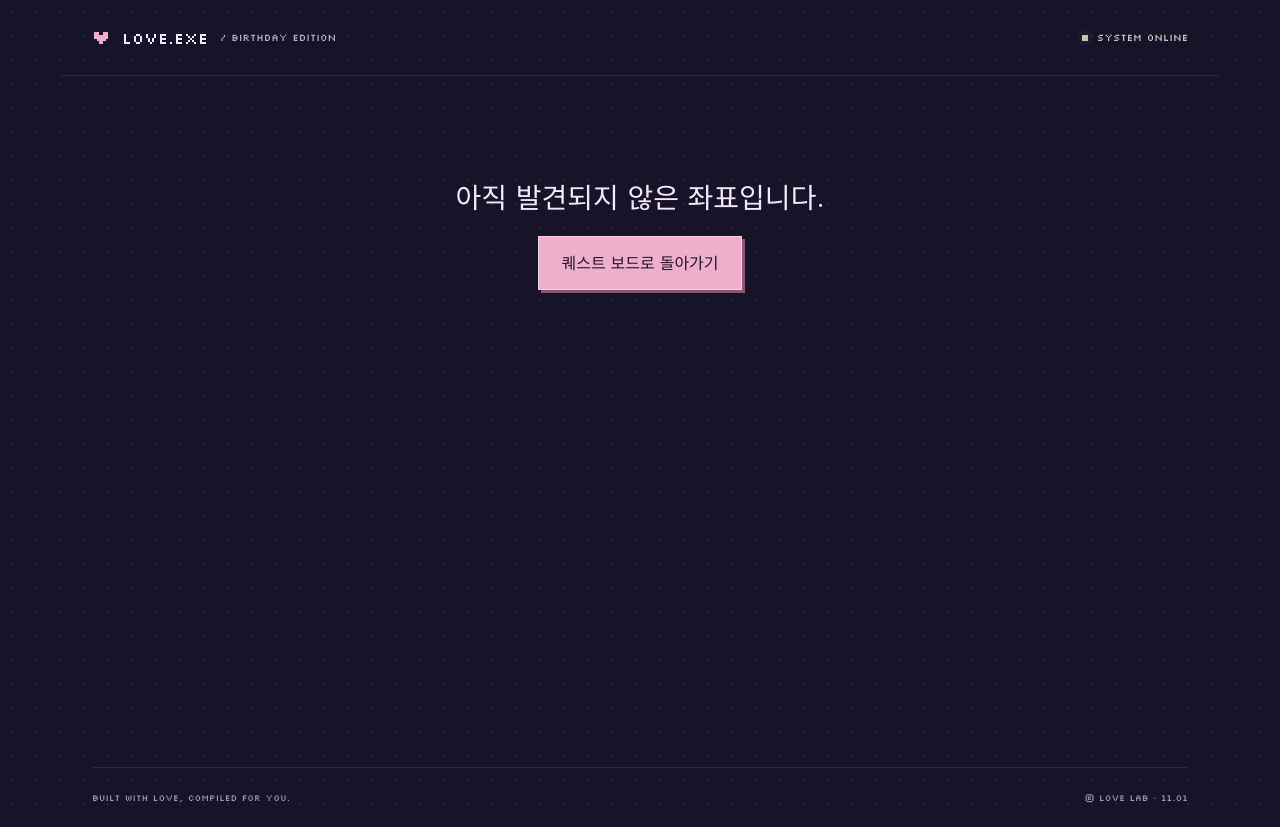
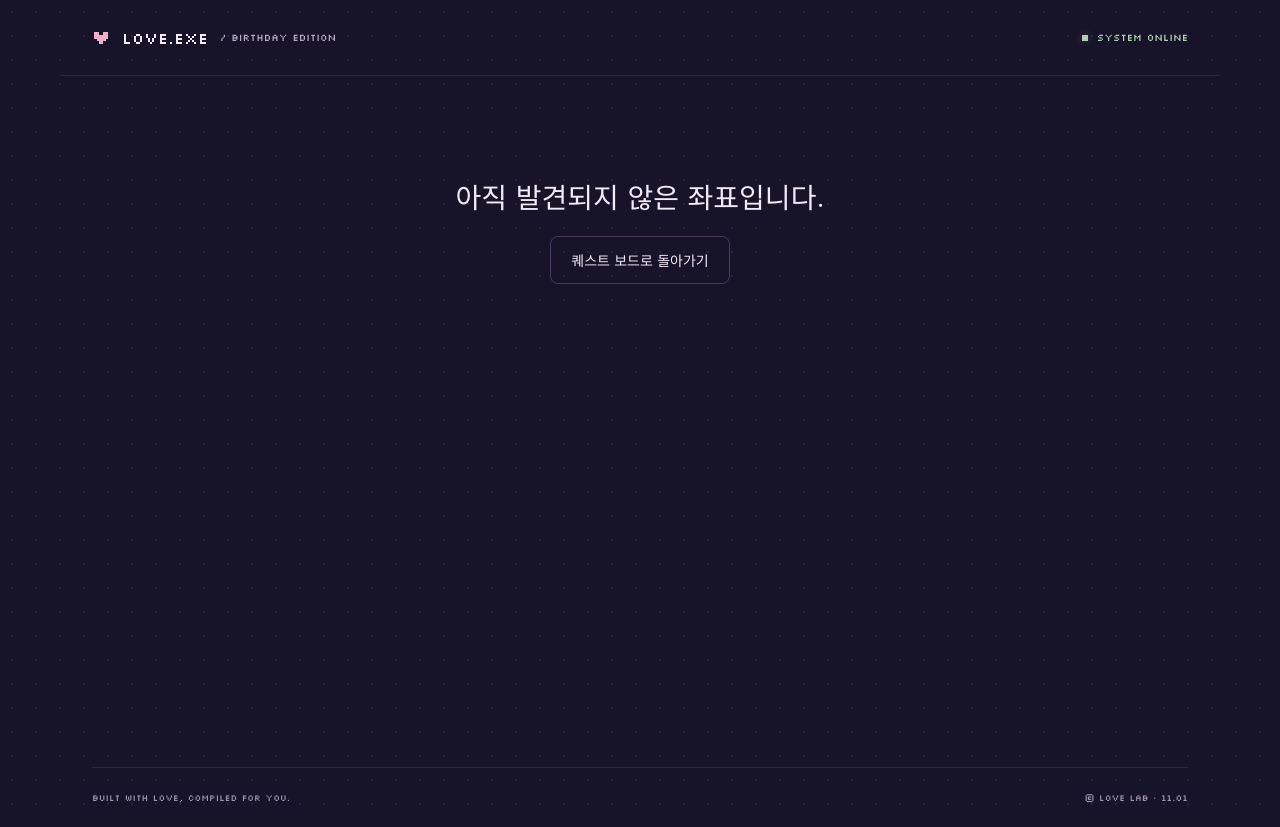
Before and after one commit to rihyri/LOVE.EXE, a React (Vite) app: page /stages/1 in a window 1280 px wide. Built offline with nearby package versions, Linux system fonts and the light colour scheme.

Commit message:
fix: 되돌리기 버튼 수정

```diff
--- a/src/components/QuestShell.tsx
+++ b/src/components/QuestShell.tsx
@@ -2,4 +2,4 @@ import type { ReactNode } from 'react';
 import { Link } from 'react-router-dom';
 import type { Stage } from '../data/stages';
 import { useProgress } from '../state/ProgressContext';
-export function QuestShell({stage,children}:{stage:Stage;children:ReactNode}){const {completed,storageError}=useProgress();return <div className={`quest-page quest-${stage.id}`}><Link className="back-link" to="/hub">← 퀘스트 보드</Link><div className="quest-heading"><span className="eyebrow">{stage.tag}</span><h1>{stage.title}</h1><p>{stage.subtitle}</p></div>{children}<div className={`quest-clear ${completed.includes(stage.id)?'is-clear':''}`} role="status">{completed.includes(stage.id)?'✓ QUEST CLEAR · 최초 클리어 EXP +1 반영 완료':'퀘스트 목표를 달성하면 EXP가 1 증가합니다.'}</div>{storageError&&<p className="storage-error" role="status">{storageError}</p>}<Link className="pixel-button primary" to="/hub">허브로 돌아가기 ←</Link></div>;}
+export function QuestShell({stage,children}:{stage:Stage;children:ReactNode}){const {completed,storageError}=useProgress();return <div className={`quest-page quest-${stage.id}`}><Link className="back-link" to="/hub">← 퀘스트 보드</Link><div className="quest-heading"><span className="eyebrow">{stage.tag}</span><h1>{stage.title}</h1><p>{stage.subtitle}</p></div>{children}<div className={`quest-clear ${completed.includes(stage.id)?'is-clear':''}`} role="status">{completed.includes(stage.id)?'✓ QUEST CLEAR · 최초 클리어 EXP +1 반영 완료':'퀘스트 목표를 달성하면 EXP가 1 증가합니다.'}</div>{storageError&&<p className="storage-error" role="status">{storageError}</p>}<Link className="navigation-button" to="/hub">허브로 돌아가기 ←</Link></div>;}
--- a/src/page-refinements.css
+++ b/src/page-refinements.css
@@ -28,6 +28,13 @@
  :is(.quest-page,.hub,.ending-page,.placeholder) .pixel-button:hover:not(:disabled) {transform:translateY(-1px); box-shadow:3px 4px 0 #8d5576;}
 }
 /* Quest selection: open rows, a quiet player strip and a distinct final reward. */
+.navigation-button,.retry-button {display:inline-flex; align-items:center; justify-content:center; gap:10px; min-height:48px; max-width:100%; padding:12px 20px; border-radius:8px; font:inherit; font-size:14px; line-height:1.6; text-align:center; cursor:pointer; transition:background-color .15s,border-color .15s;}
+.navigation-button {border:1px solid var(--border); background:transparent; color:var(--text-secondary);}
+.navigation-button:hover {background:var(--panel); border-color:var(--muted);}
+.retry-button {border:1px solid #efafcb70; background:#efafcb12; color:var(--pink);}
+.retry-button:hover {background:#efafcb24; border-color:var(--pink);}
+.ending-page>.navigation-button {display:flex; width:fit-content; margin:24px auto 0;}
+@media(prefers-reduced-motion:reduce) {.navigation-button,.retry-button {transition:none;}}
 .hub {padding-top:48px; padding-bottom:32px;}
 .hub .page-heading {margin-bottom:32px; align-items:flex-start;}
 .hub .page-heading h1 {font-size:clamp(28px,3.5vw,38px); line-height:1.4; margin:12px 0;}
@@ -214,7 +221,7 @@
 .quest-quiz .quiz-options label.chosen {background:var(--panel); box-shadow:inset 3px 0 var(--pink);}
 .quest-quiz .quiz-options input {margin-right:8px;}
 .quest-quiz .quiz-result {padding:0; border:0; background:none;}
-.quiz-score-summary {border-top:2px solid var(--pink); padding:28px 0;}
+.quiz-score-summary {border-top:2px solid var(--yellow); padding:32px 0; text-align:center;}
 .quest-quiz .quiz-score-summary .big-score {font-size:60px!important;}
 .quest-quiz .quiz-review {margin:0 0 32px;}
 .quest-quiz .quiz-review section {position:relative; padding:24px 0 24px 18px; border-left:2px solid var(--border); margin-bottom:16px;}
--- a/src/pages/EndingPage.tsx
+++ b/src/pages/EndingPage.tsx
@@ -1,4 +1,4 @@
 import { Link } from 'react-router-dom';
 import { useProgress } from '../state/ProgressContext';
 import { PixelCouple } from '../components/PixelCouple';
-export function EndingPage(){const {completed}=useProgress();if(completed.length<6)return <section className="placeholder"><span className="eyebrow">SECRET ENDING / LOCKED</span><h1>아직 마지막 이야기가 잠겨 있습니다.</h1><p>6개 퀘스트를 모두 완료해 주세요. 현재 EXP {completed.length}/6</p><Link className="pixel-button primary" to="/hub">남은 퀘스트 확인하기</Link></section>;return <section className="ending-page"><span className="eyebrow">ALL QUESTS CLEAR / TRUE ENDING</span><h1>우리의 다음 모험도,<br/><em>함께.</em></h1><PixelCouple/><article className="ending-letter"><h2>석현님의 생일을 축하드립니다!</h2><p>축하드립니다! 모든 퀘스트를 완료하셨습니다. 최종 보상으로 앞으로 평생 혜리님과 함께 지낼 수 있는 기회를 얻게 되었습니다.</p><p>이 보상에는 함께 맛있는 음식을 먹고, 계절이 바뀔 때마다 산책하고, 별것 아닌 농담에도 웃어주는 일상이 포함되어 있습니다. 가끔 게임에서 위험한 플레이를 하더라도, 현실의 파티원은 언제나 석현님 편입니다.</p><p>우리가 커플이 된 날부터 쌓아온 수많은 하루는 어떤 경험치로도 다 표현할 수 없는 소중한 데이터가 되었습니다. 특별한 날도, 조금 지친 날도 함께해 줘서 고맙습니다.</p><p>새로운 한 해에는 석현님이 좋아하는 일과 행복한 순간이 더 많아지길 바랍니다. 앞으로도 서로의 가장 든든한 파티원이 되어, 아직 가보지 않은 장소와 아직 만들지 않은 추억을 차근차근 열어가요.</p><p>생일 축하해요, 석현님.<br/>다음 퀘스트의 이름은 ‘우리의 내일’입니다. 저장 슬롯은 언제나 두 사람 몫으로 준비되어 있습니다.</p><p className="letter-sign">애정을 가득 담아, 혜리님 드림 ♥</p></article><span className="report-stamp">LOVE.EXE WILL CONTINUE</span><Link className="pixel-button primary" to="/hub">우리의 퀘스트 다시 보기 ←</Link></section>;}
+export function EndingPage(){const {completed}=useProgress();if(completed.length<6)return <section className="placeholder"><span className="eyebrow">SECRET ENDING / LOCKED</span><h1>아직 마지막 이야기가 잠겨 있습니다.</h1><p>6개 퀘스트를 모두 완료해 주세요. 현재 EXP {completed.length}/6</p><Link className="navigation-button" to="/hub">남은 퀘스트 확인하기</Link></section>;return <section className="ending-page"><span className="eyebrow">ALL QUESTS CLEAR / TRUE ENDING</span><h1>우리의 다음 모험도,<br/><em>함께.</em></h1><PixelCouple/><article className="ending-letter"><h2>석현님의 생일을 축하드립니다!</h2><p>축하드립니다! 모든 퀘스트를 완료하셨습니다. 최종 보상으로 앞으로 평생 혜리님과 함께 지낼 수 있는 기회를 얻게 되었습니다.</p><p>이 보상에는 함께 맛있는 음식을 먹고, 계절이 바뀔 때마다 산책하고, 별것 아닌 농담에도 웃어주는 일상이 포함되어 있습니다. 가끔 게임에서 위험한 플레이를 하더라도, 현실의 파티원은 언제나 석현님 편입니다.</p><p>우리가 커플이 된 날부터 쌓아온 수많은 하루는 어떤 경험치로도 다 표현할 수 없는 소중한 데이터가 되었습니다. 특별한 날도, 조금 지친 날도 함께해 줘서 고맙습니다.</p><p>새로운 한 해에는 석현님이 좋아하는 일과 행복한 순간이 더 많아지길 바랍니다. 앞으로도 서로의 가장 든든한 파티원이 되어, 아직 가보지 않은 장소와 아직 만들지 않은 추억을 차근차근 열어가요.</p><p>생일 축하해요, 석현님.<br/>다음 퀘스트의 이름은 ‘우리의 내일’입니다. 저장 슬롯은 언제나 두 사람 몫으로 준비되어 있습니다.</p><p className="letter-sign">애정을 가득 담아, 혜리님 드림 ♥</p></article><span className="report-stamp">LOVE.EXE WILL CONTINUE</span><Link className="navigation-button" to="/hub">우리의 퀘스트 다시 보기 ←</Link></section>;}
--- a/src/pages/StagePage.tsx
+++ b/src/pages/StagePage.tsx
@@ -11,6 +11,6 @@ import type { ComponentType } from 'react';
 const quests: Record<StageId, ComponentType> = { dates:DatesQuest, faker:FakerQuest, report:ReportQuest, gacha:GachaQuest, quiz:QuizQuest, github:GithubQuest };
 export function StagePage(){
  const {stageId}=useParams();const stage=stages.find(item=>item.id===stageId);
- if(!stage)return <section className="placeholder"><h1>아직 발견되지 않은 좌표입니다.</h1><Link className="pixel-button primary" to="/hub">퀘스트 보드로 돌아가기</Link></section>;
+ if(!stage)return <section className="placeholder"><h1>아직 발견되지 않은 좌표입니다.</h1><Link className="navigation-button" to="/hub">퀘스트 보드로 돌아가기</Link></section>;
  const Quest=quests[stage.id];return <QuestShell key={stage.id} stage={stage}><Quest/></QuestShell>;
 }
```
Also changed, not shown: src/features/QuizQuest.tsx (+1 -1 lines).
